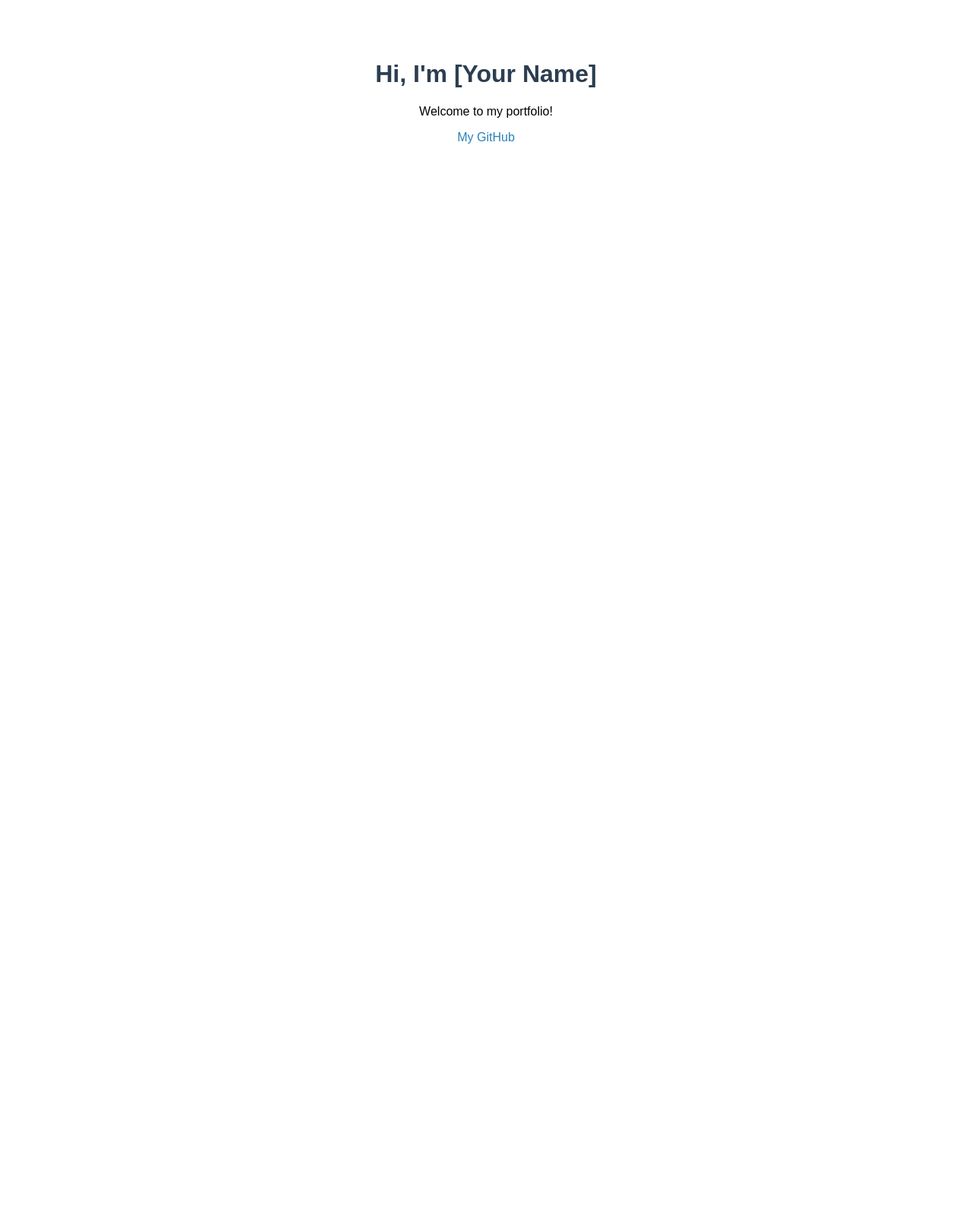
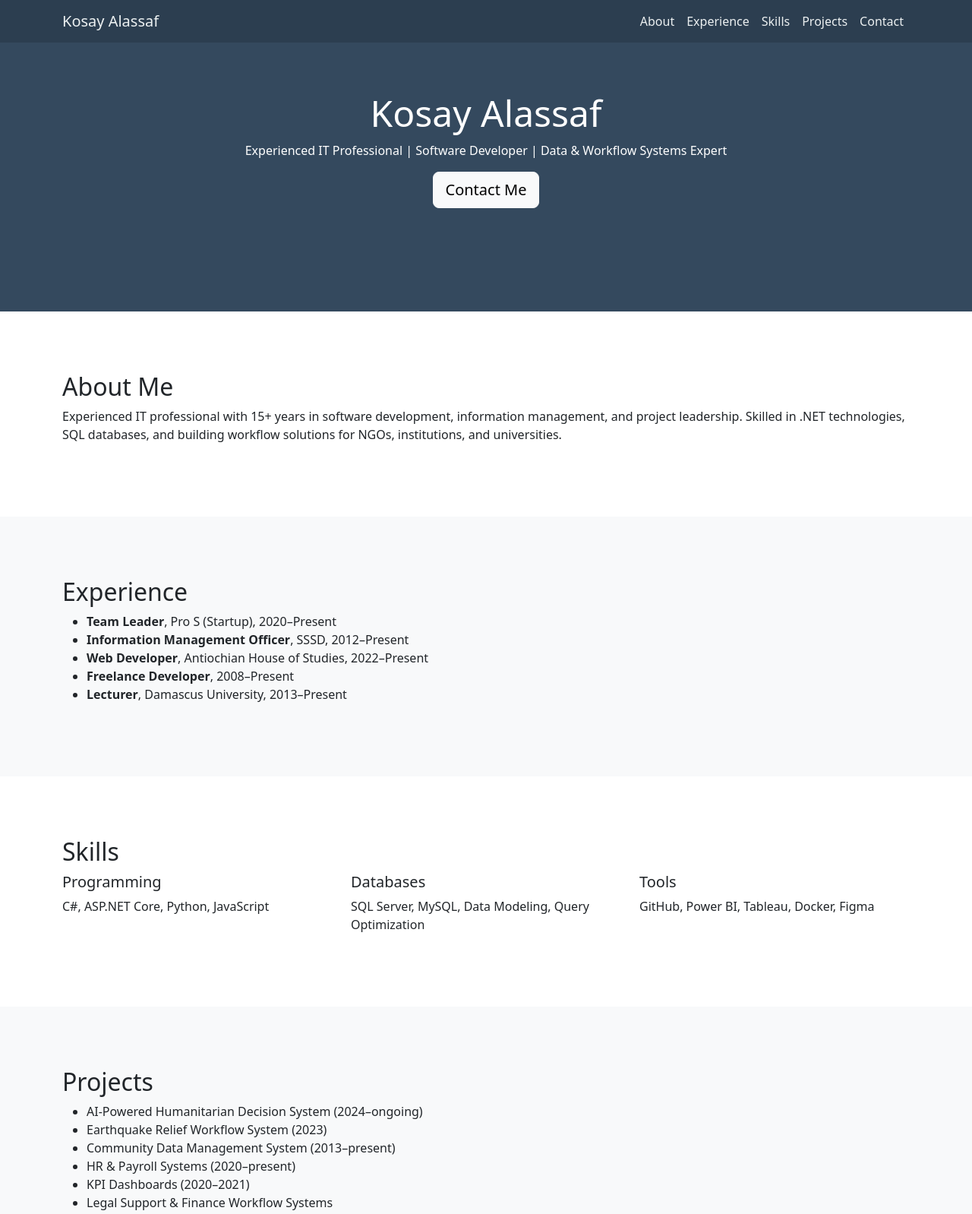
Before and after one commit to kosayalassaf/kosayalassaf.github.io, a plain HTML site: page index.html in a window 1280 px wide. Shown: the top 1598 px of the page at 76% size. Before the commit the page ends 800 px from the top, so only its background shows below. Drawn offline with nearby package versions, Linux system fonts and the light colour scheme.

Commit message:
Update index.html

```diff
--- a/index.html
+++ b/index.html
@@ -2,16 +2,145 @@
 <html lang="en">
 <head>
   <meta charset="UTF-8">
-  <title>My Portfolio</title>
+  <meta name="viewport" content="width=device-width, initial-scale=1.0">
+  <title>Kosay Alassaf | Portfolio</title>
+  <link href="https://cdn.jsdelivr.net/npm/bootstrap@5.3.0/dist/css/bootstrap.min.css" rel="stylesheet">
   <style>
-    body { font-family: Arial, sans-serif; text-align: center; padding: 50px; }
-    h1 { color: #2c3e50; }
-    a { color: #2980b9; text-decoration: none; }
+    body {
+      scroll-behavior: smooth;
+    }
+    section {
+      padding: 80px 0;
+    }
+    .navbar {
+      background-color: #2c3e50;
+    }
+    .navbar a {
+      color: #ecf0f1 !important;
+    }
+    .hero {
+      background: #34495e;
+      color: white;
+      padding: 120px 0;
+      text-align: center;
+    }
+    .hero h1 { font-size: 3rem; }
+    .footer {
+      background: #2c3e50;
+      color: #bdc3c7;
+      text-align: center;
+      padding: 20px 0;
+    }
   </style>
 </head>
 <body>
-  <h1>Hi, I'm [Your Name]</h1>
-  <p>Welcome to my portfolio!</p>
-  <p><a href="https://github.com/username">My GitHub</a></p>
+  <!-- Navbar -->
+  <nav class="navbar navbar-expand-lg navbar-dark fixed-top">
+    <div class="container">
+      <a class="navbar-brand" href="#hero">Kosay Alassaf</a>
+      <button class="navbar-toggler" type="button" data-bs-toggle="collapse" data-bs-target="#navbarNav">
+        <span class="navbar-toggler-icon"></span>
+      </button>
+      <div class="collapse navbar-collapse" id="navbarNav">
+        <ul class="navbar-nav ms-auto">
+          <li class="nav-item"><a class="nav-link" href="#about">About</a></li>
+          <li class="nav-item"><a class="nav-link" href="#experience">Experience</a></li>
+          <li class="nav-item"><a class="nav-link" href="#skills">Skills</a></li>
+          <li class="nav-item"><a class="nav-link" href="#projects">Projects</a></li>
+          <li class="nav-item"><a class="nav-link" href="#contact">Contact</a></li>
+        </ul>
+      </div>
+    </div>
+  </nav>
+
+  <!-- Hero Section -->
+  <section id="hero" class="hero">
+    <div class="container">
+      <h1>Kosay Alassaf</h1>
+      <p>Experienced IT Professional | Software Developer | Data & Workflow Systems Expert</p>
+      <p>
+        <a href="mailto:kosayalassaf@gmail.com" class="btn btn-light btn-lg">Contact Me</a>
+      </p>
+    </div>
+  </section>
+
+  <!-- About Section -->
+  <section id="about">
+    <div class="container">
+      <h2>About Me</h2>
+      <p>
+        Experienced IT professional with 15+ years in software development, information management, and project leadership.
+        Skilled in .NET technologies, SQL databases, and building workflow solutions for NGOs, institutions, and universities.
+      </p>
+    </div>
+  </section>
+
+  <!-- Experience Section -->
+  <section id="experience" class="bg-light">
+    <div class="container">
+      <h2>Experience</h2>
+      <ul>
+        <li><strong>Team Leader</strong>, Pro S (Startup), 2020–Present</li>
+        <li><strong>Information Management Officer</strong>, SSSD, 2012–Present</li>
+        <li><strong>Web Developer</strong>, Antiochian House of Studies, 2022–Present</li>
+        <li><strong>Freelance Developer</strong>, 2008–Present</li>
+        <li><strong>Lecturer</strong>, Damascus University, 2013–Present</li>
+      </ul>
+    </div>
+  </section>
+
+  <!-- Skills Section -->
+  <section id="skills">
+    <div class="container">
+      <h2>Skills</h2>
+      <div class="row">
+        <div class="col-md-4">
+          <h5>Programming</h5>
+          <p>C#, ASP.NET Core, Python, JavaScript</p>
+        </div>
+        <div class="col-md-4">
+          <h5>Databases</h5>
+          <p>SQL Server, MySQL, Data Modeling, Query Optimization</p>
+        </div>
+        <div class="col-md-4">
+          <h5>Tools</h5>
+          <p>GitHub, Power BI, Tableau, Docker, Figma</p>
+        </div>
+      </div>
+    </div>
+  </section>
+
+  <!-- Projects Section -->
+  <section id="projects" class="bg-light">
+    <div class="container">
+      <h2>Projects</h2>
+      <ul>
+        <li>AI-Powered Humanitarian Decision System (2024–ongoing)</li>
+        <li>Earthquake Relief Workflow System (2023)</li>
+        <li>Community Data Management System (2013–present)</li>
+        <li>HR & Payroll Systems (2020–present)</li>
+        <li>KPI Dashboards (2020–2021)</li>
+        <li>Legal Support & Finance Workflow Systems</li>
+      </ul>
+    </div>
+  </section>
+
+  <!-- Contact Section -->
+  <section id="contact">
+    <div class="container">
+      <h2>Contact</h2>
+      <p>Email: <a href="mailto:kosayalassaf@gmail.com">kosayalassaf@gmail.com</a></p>
+      <p>Phone: +963 966 654 441</p>
+      <p>LinkedIn: <a href="https://www.linkedin.com/in/kosay-assaf-58a91690" target="_blank">View Profile</a></p>
+      <p>Website: <a href="https://pro-sss.com" target="_blank">pro-sss.com</a></p>
+    </div>
+  </section>
+
+  <!-- Footer -->
+  <div class="footer">
+    <p>© 2025 Kosay Alassaf</p>
+  </div>
+
+  <script src="https://cdn.jsdelivr.net/npm/bootstrap@5.3.0/dist/js/bootstrap.bundle.min.js"></script>
 </body>
 </html>
```
